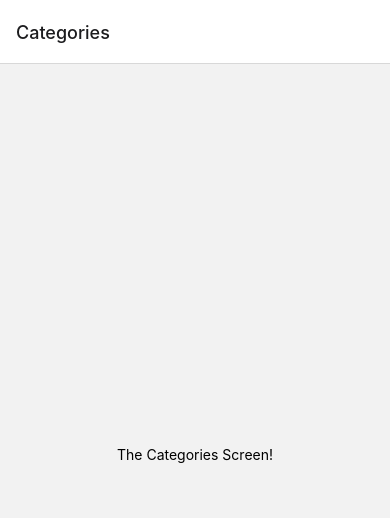
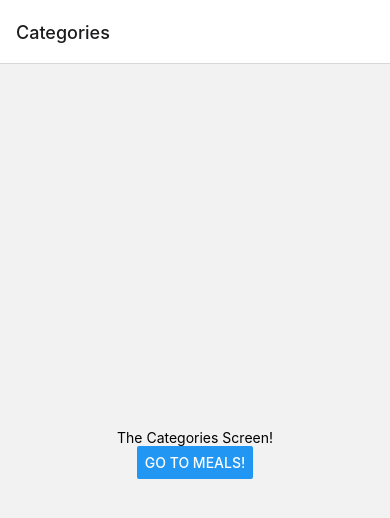
Before and after one commit to yodhcn/the-meals-app, a React Native app: screen /Categories in a window 390 px wide. Shown: the top 518 px of the page. Built offline with nearby package versions, Linux system fonts and the light colour scheme.

Commit message:
6.10. Navigating Between Screens
https://reactnavigation.org/docs/navigating

```diff
--- a/screens/CategoriesScreen.js
+++ b/screens/CategoriesScreen.js
@@ -1,10 +1,14 @@
 import React from "react";
-import { View, Text, StyleSheet } from "react-native";
+import { View, Text, Button, StyleSheet } from "react-native";
 
 export default function CategoriesScreen(props) {
   return (
     <View style={styles.screen}>
       <Text>The Categories Screen!</Text>
+      <Button
+        title="Go to Meals!"
+        onPress={() => props.navigation.navigate("CategoryMeals")}
+      />
     </View>
   );
 }
```
